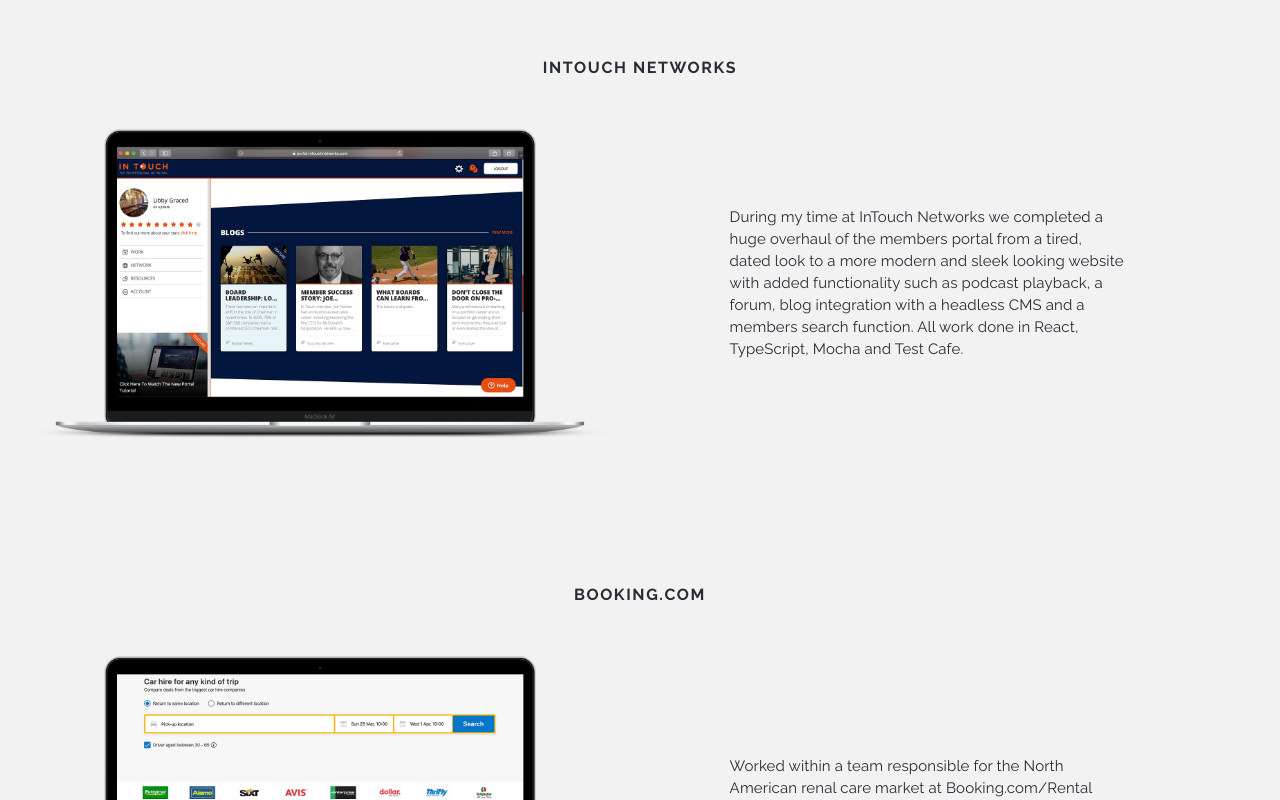
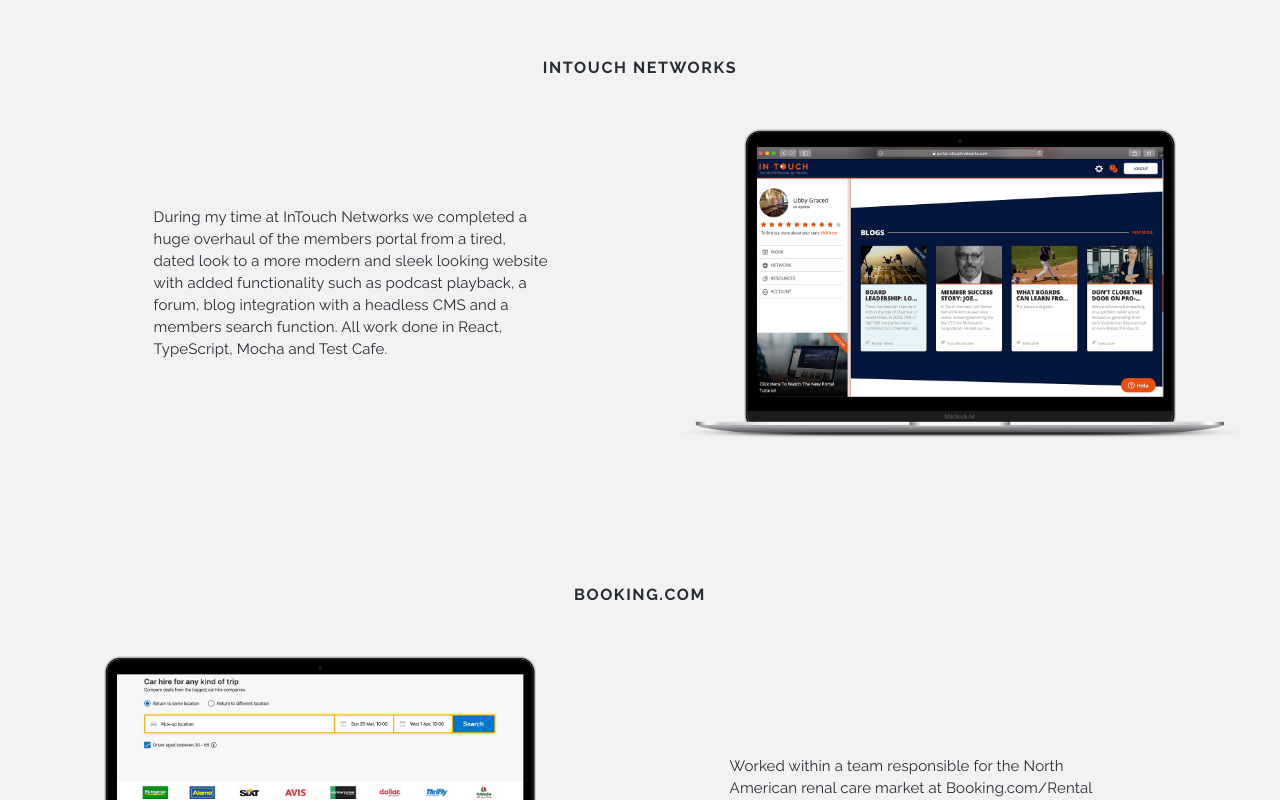
Before and after one commit to Daniel-Cross/portfoliov3, a React (Create React App) app: page / in a window 1280 px wide. Shown: the part 1960-2760 px from the top of the page. Built offline with nearby package versions, Linux system fonts and the light colour scheme.

Commit message:
added index prop to projects and row-reverse to some project items

```diff
--- a/src/components/Project.js
+++ b/src/components/Project.js
@@ -54,24 +54,22 @@
 `;
 
 const SummaryContainer = styled.span`
+  display: flex;
+  flex-direction: column;
+  justify-content: center;
+  align-items: center;
+
   ${device.desktop} {
-    display: flex;
-    flex-direction: row;
-    flex-wrap: no-wrap;
+    flex-direction: ${({ index }) => (index % 2 ? "row" : "row-reverse")};
     justify-content: space-between;
-    align-items: center;
-
-    :nth-child(odd) {
-      flex-direction: row-reverse;
-    }
   }
 `;
 
-const Project = ({ workplace, mobile, desktop, summary }) => {
+const Project = ({ workplace, mobile, desktop, summary, index }) => {
   return (
     <JobContainer>
       <JobTitle>{workplace}</JobTitle>
-      <SummaryContainer>
+      <SummaryContainer index={index}>
         {mobile && mobile.length > 0 && <MobileImg src={mobile} alt="mobile" />}
         {desktop && desktop.length > 0 && (
           <DesktopImg src={desktop} alt="desktop" />
--- a/src/components/Projects.js
+++ b/src/components/Projects.js
@@ -20,6 +20,7 @@
         jobs.length > 0 &&
         jobs.map(job => (
           <Project
+            index={job.index}
             key={job.workplace}
             workplace={job.workplace.toUpperCase()}
             mobile={job.imgMobile}
--- a/src/constants/JobData.js
+++ b/src/constants/JobData.js
@@ -13,6 +13,7 @@
 
 export const jobs = [
   {
+    index: "1",
     workplace: "Skiddle",
     imgMobile: skiddleMobile,
     imgDesktop: skiddleDesktop,
@@ -21,6 +22,7 @@
   },
 
   {
+    index: "2",
     workplace: "InTouch Networks",
     imgMobile: intouchMobile,
     imgDesktop: intouchDesktop,
@@ -29,6 +31,7 @@
   },
 
   {
+    index: "3",
     workplace: "Booking.com",
     imgMobile: bookingMobile,
     imgDesktop: bookingDesktop,
@@ -37,6 +40,7 @@
   },
 
   {
+    index: "4",
     workplace: "Degree 53",
     imgMobile: degreeMobile,
     imgDesktop: degreeDesktop,
@@ -45,6 +49,7 @@
   },
 
   {
+    index: "5",
     workplace: "Manchester Codes",
     imgMobile: codesMobile,
     imgDesktop: codesDesktop,
@@ -53,6 +58,7 @@
   },
 
   {
+    index: "6",
     workplace: "Super Kevin Keegan",
     imgMobile: keggyMobile,
     imgDesktop: keggyDesktop,
```
